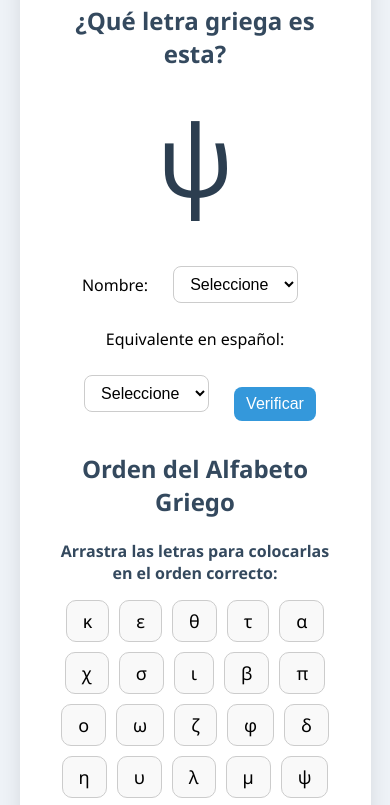
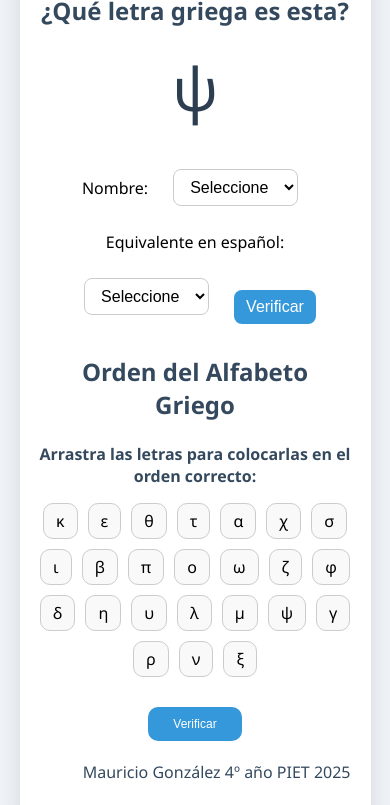
Before and after one commit to Mauriciogez82/griegoibm2025, a plain HTML site: page index.html in a window 390 px wide. Shown: the part 381-1186 px from the top of the page. Drawn offline with Linux system fonts and the light colour scheme.

Commit message:
mod .css

```diff
--- a/style.css
+++ b/style.css
@@ -33,30 +33,19 @@ header img {
   margin: 20px 0;
   text-align: center;
   color: #2c3e50;
+  animation: aparecer 0.5s ease-in-out;
 }
-/* Título */
-h1 {
+
+/* Títulos */
+h1, h2, h4 {
   text-align: center;
   margin-bottom: 15px;
   color: #34495e;
 }
 
-/* Título */
-h2 {
-  text-align: center;
-  margin-bottom: 15px;
-  color: #34495e;
-}
-/* Título */
-h4 {
-  text-align: center;
-  margin-bottom: 15px;
-  color: #34495e;
-}
-
-/* footer */
+/* Footer */
 footer {
-  text-align:right;
+  text-align: right;
   margin-bottom: 15px;
   color: #34495e;
 }
@@ -147,26 +136,53 @@ main button#verificar {
 }
 
 /* Responsive */
-@media (max-width: 600px) {
+@media (max-width: 768px) {
+  .container {
+    padding: 20px;
+  }
+
   .letra {
-    font-size: 70px;
+    font-size: 80px;
   }
 
   ul#lista-letras li {
+    font-size: 20px;
+    padding: 8px 16px;
+  }
+
+  button,
+  select {
+    font-size: 14px;
+    padding: 8px 12px;
+  }
+
+  #resultado {
     font-size: 18px;
-    padding: 8px 16px;
   }
 }
 
+@media (max-width: 480px) {
+  .letra {
+    font-size: 60px;
+  }
 
+  ul#lista-letras li {
+    font-size: 16px;
+    padding: 6px 12px;
+  }
 
-.letra {
-  font-size: 100px;
-  text-align: center;
-  color: #2c3e50;
-  animation: aparecer 0.5s ease-in-out;
+  button,
+  select {
+    font-size: 12px;
+    padding: 6px 10px;
+  }
+
+  #resultado {
+    font-size: 16px;
+  }
 }
 
+/* Animación */
 @keyframes aparecer {
   0% {
     transform: scale(0.5);
```
